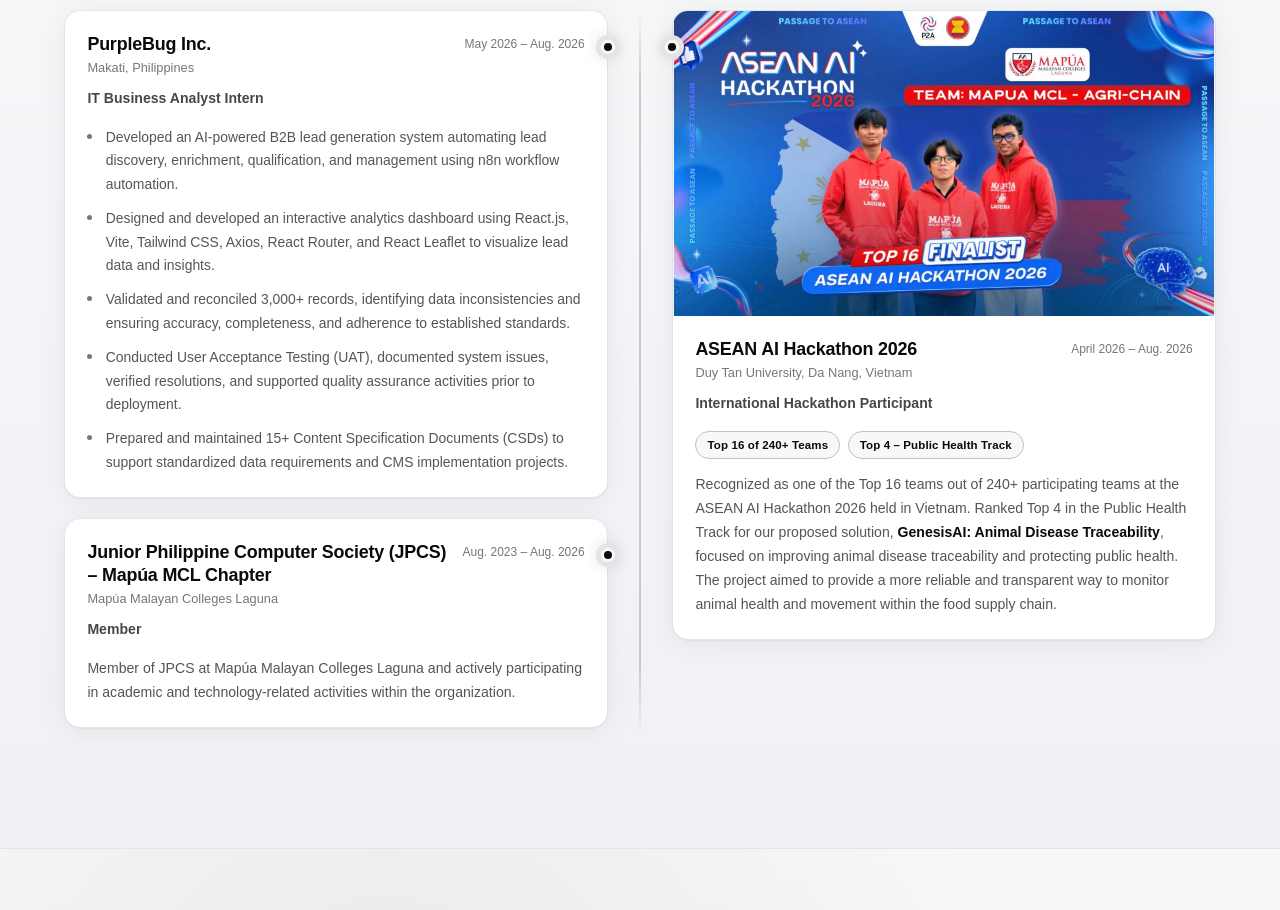
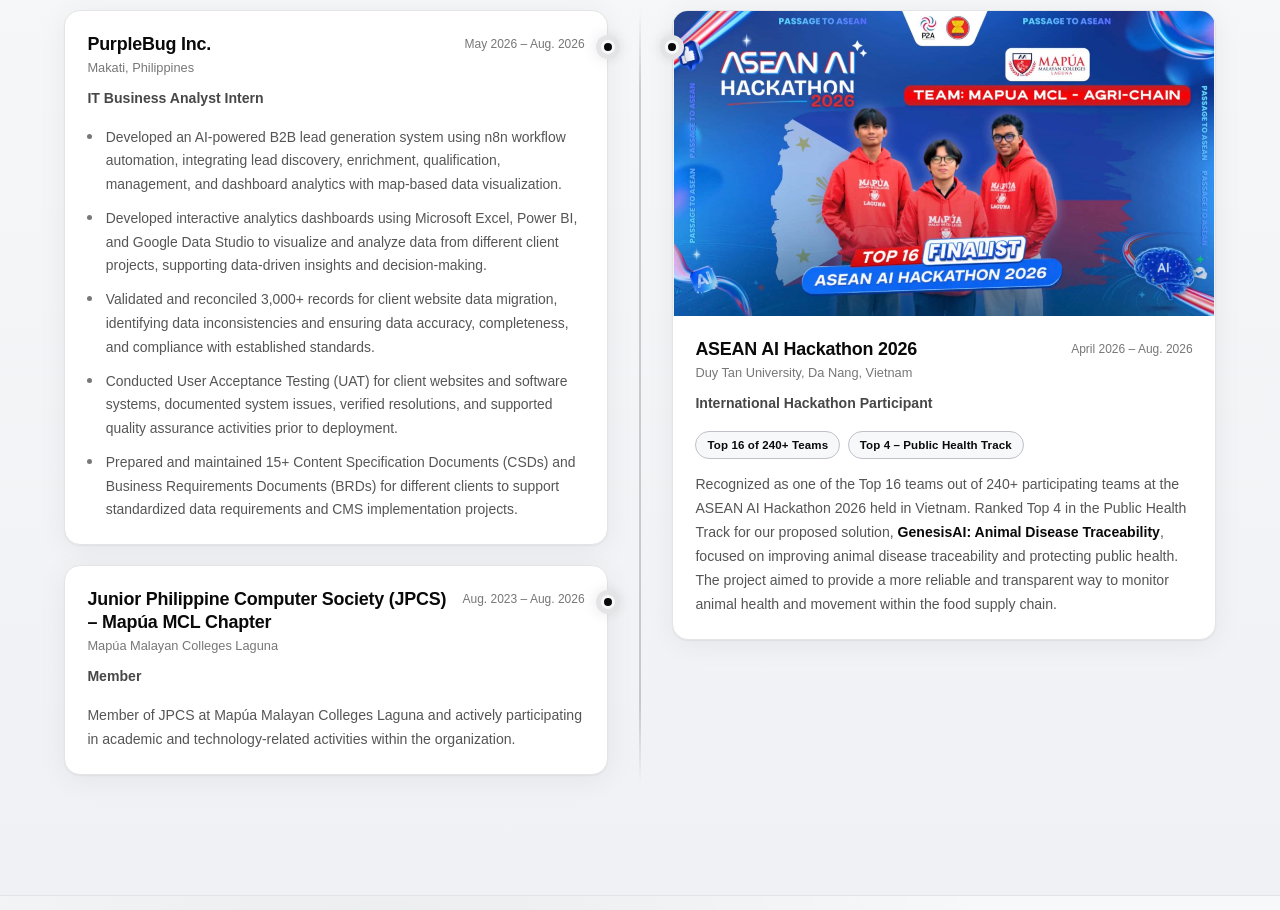
Before and after one commit to ejellana/ejellana.github.io, a React (Vite) app: page / in a window 1280 px wide. Shown: the part 1020-1930 px from the top of the page. Built offline with nearby package versions, Linux system fonts and the light colour scheme; a web font is replaced by a local one.

Commit message:
updated resume PDF and create Home component with skills and certificates sections

```diff
--- a/src/pages/Home.jsx
+++ b/src/pages/Home.jsx
@@ -532,11 +532,11 @@
                     <p className="exp-card__role">IT Business Analyst Intern</p>
                   </header>
                   <ul className="exp-card__bullets">
-                    <li>Developed an AI-powered B2B lead generation system automating lead discovery, enrichment, qualification, and management using n8n workflow automation.</li>
-                    <li>Designed and developed an interactive analytics dashboard using React.js, Vite, Tailwind CSS, Axios, React Router, and React Leaflet to visualize lead data and insights.</li>
-                    <li>Validated and reconciled 3,000+ records, identifying data inconsistencies and ensuring accuracy, completeness, and adherence to established standards.</li>
-                    <li>Conducted User Acceptance Testing (UAT), documented system issues, verified resolutions, and supported quality assurance activities prior to deployment.</li>
-                    <li>Prepared and maintained 15+ Content Specification Documents (CSDs) to support standardized data requirements and CMS implementation projects.</li>
+                    <li>Developed an AI-powered B2B lead generation system using n8n workflow automation, integrating lead discovery, enrichment, qualification, management, and dashboard analytics with map-based data visualization.</li>
+                    <li>Developed interactive analytics dashboards using Microsoft Excel, Power BI, and Google Data Studio to visualize and analyze data from different client projects, supporting data-driven insights and decision-making.</li>
+                    <li>Validated and reconciled 3,000+ records for client website data migration, identifying data inconsistencies and ensuring data accuracy, completeness, and compliance with established standards.</li>
+                    <li>Conducted User Acceptance Testing (UAT) for client websites and software systems, documented system issues, verified resolutions, and supported quality assurance activities prior to deployment.</li>
+                    <li>Prepared and maintained 15+ Content Specification Documents (CSDs) and Business Requirements Documents (BRDs) for different clients to support standardized data requirements and CMS implementation projects.</li>
                   </ul>
                 </article>
                 {/* Connector dot — visually joins card to center line */}
```
Also changed, not shown: 1 other file (tests, documents, lock files or other folders).
